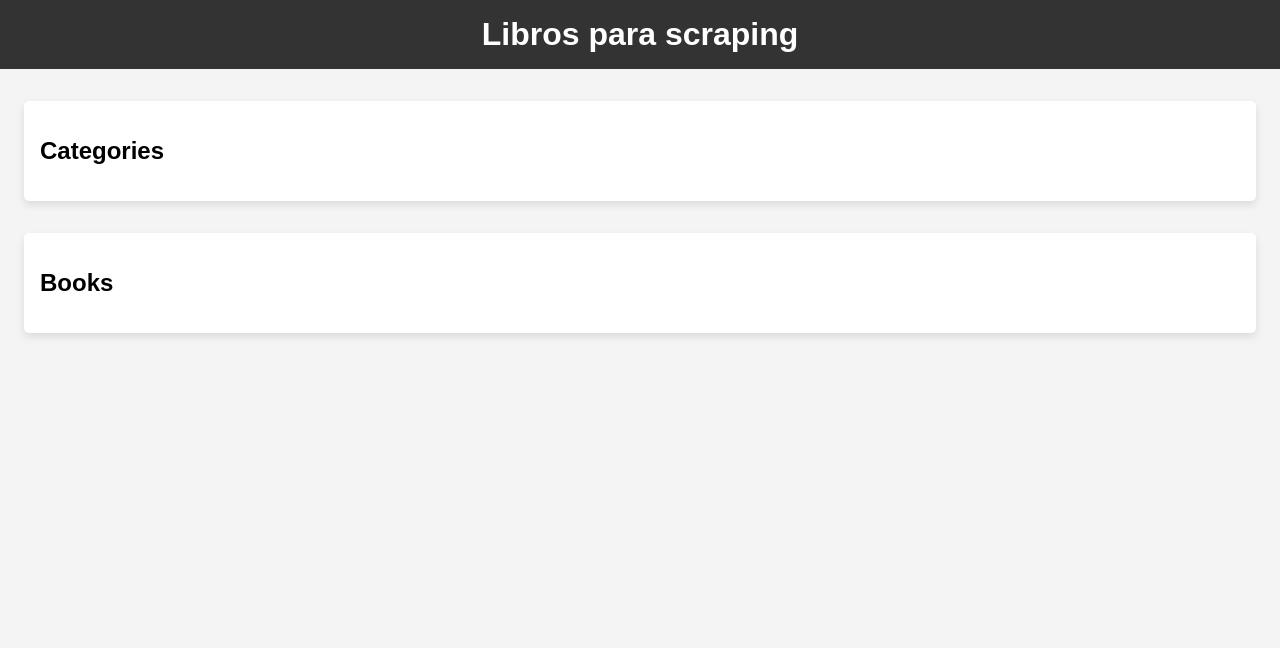
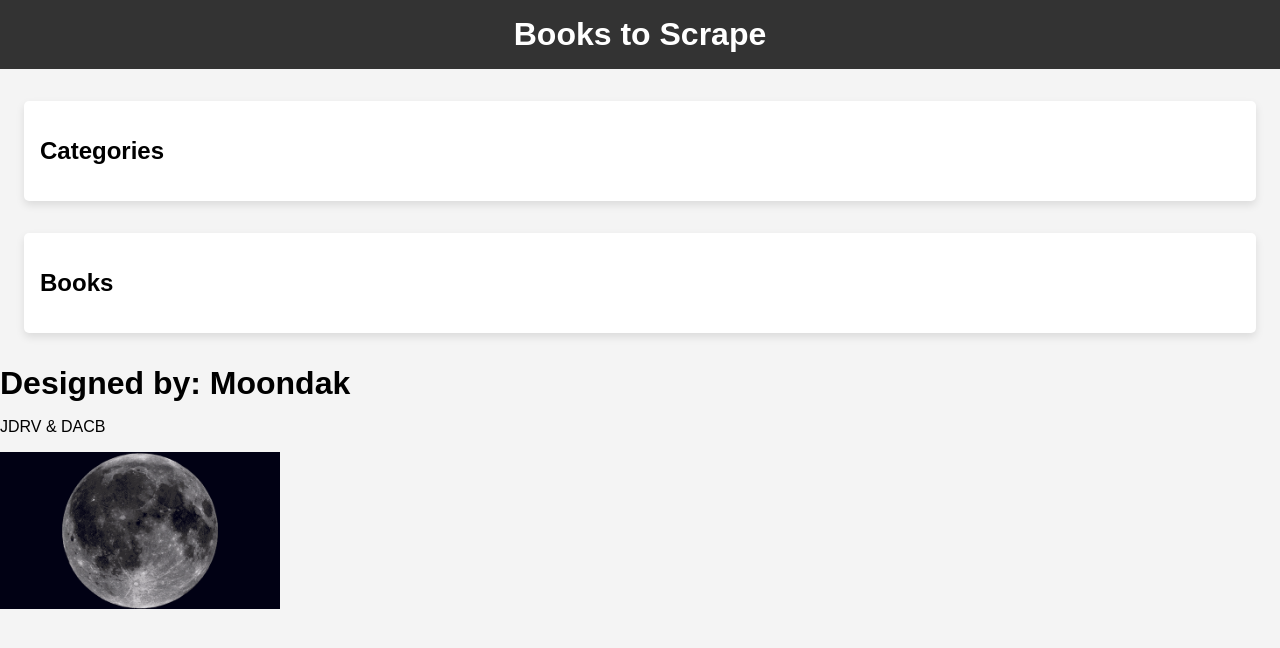
Before and after one commit to DanielMoondak/web-scraping-server, a Flask app: page / in a window 1280 px wide. Shown: the top 648 px of the page. Run offline with Flask 2, Linux system fonts and the light colour scheme; data that the repository does not hold is empty.

Commit message:
index.html

```diff
--- a/templates/index.html
+++ b/templates/index.html
@@ -3,12 +3,12 @@
 <head>
     <meta charset="UTF-8">
     <meta name="viewport" content="width=device-width, initial-scale=1.0">
-    <title>Libros para scraping</title>
+    <title>Books to Scrape</title>
     <link rel="stylesheet" href="/static/style.css">
 </head>
 <body>
     <header>
-        <h1>Libros para scraping</h1>
+        <h1>Books to Scrape</h1>
     </header>
 
     <div class="container">
@@ -36,5 +36,17 @@
         </section>
     </div>
 
+    <!-- Widget4 - Alumnos -->
+        <!-- Contenedor personalizado al final de la página -->
+        <div class="widget4 full-width">
+            <h1>Designed by: Moondak</h1>
+            <p>JDRV & DACB</p>
+            <!-- Aquí podrías integrar una gráfica en tiempo real si tienes los datos -->
+            <img src="/static/luna.gif" width="280px" alt="Weather icon" class="centered">
+        </div>
+
+
+
+
 </body>
 </html>
```
